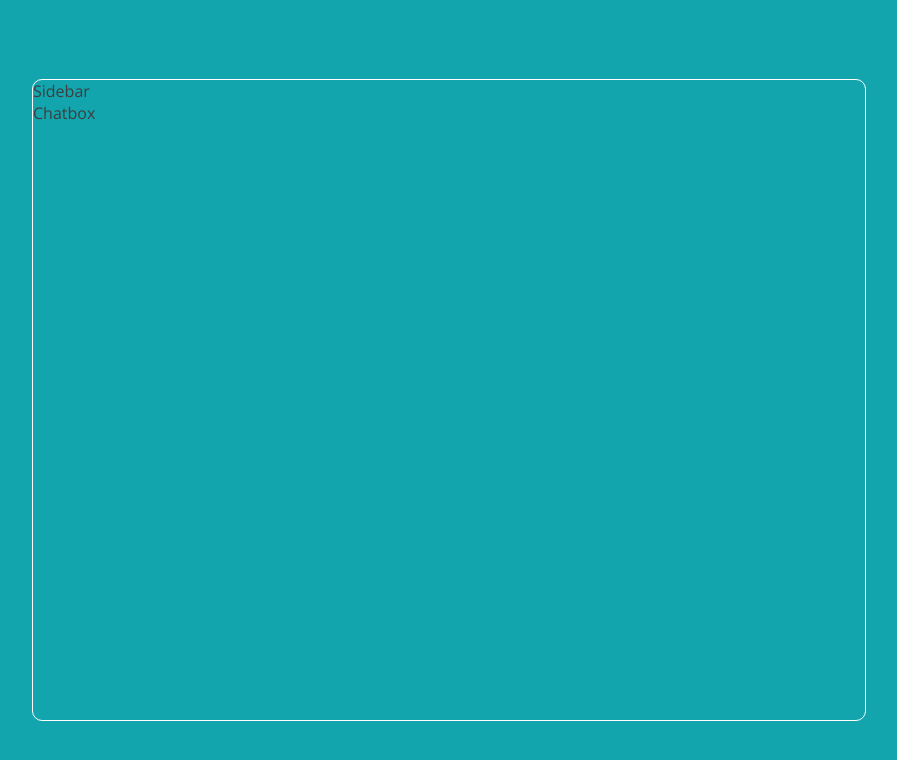
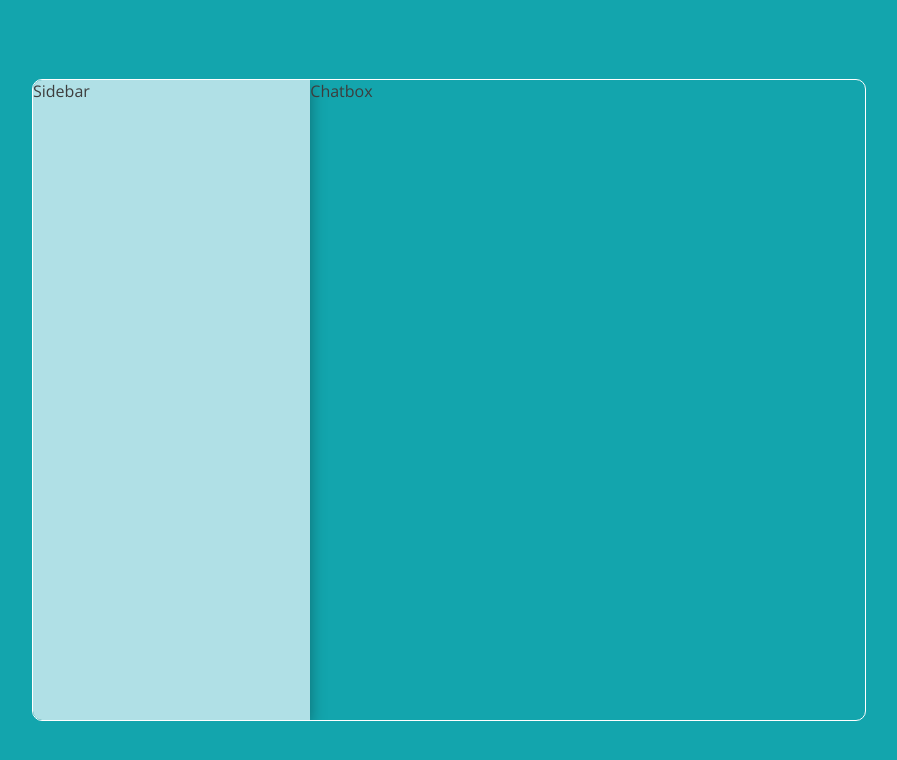
Before and after one commit to LSS-commits/yuyu_chat_app, a React (Create React App) app: page / in a window 1280 px wide. Shown: the top 760 px of the page, without its empty margins (191-1088 px from the left). Built offline with nearby package versions, Linux system fonts and the light colour scheme.

Commit message:
chatbox and sidebar

```diff
--- a/src/components/Chatbox.jsx
+++ b/src/components/Chatbox.jsx
@@ -2,7 +2,7 @@ import React from 'react';
 
 const Chatbox = () => {
   return (
-    <div>Chatbox</div>
+    <div className='chatbox'>Chatbox</div>
   );
 }
 
--- a/src/components/Sidebar.jsx
+++ b/src/components/Sidebar.jsx
@@ -2,7 +2,7 @@ import React from 'react';
 
 const Sidebar = () => {
   return (
-    <div>Sidebar</div>
+    <div className='sidebar'>Sidebar</div>
   );
 }
 
--- a/src/styles.scss
+++ b/src/styles.scss
@@ -12,12 +12,12 @@ $darkGrey: #3D3D3D;
 $boxShadow: rgba(0, 0, 0, 0.35) 0px 5px 15px;
 
 // mixins
-@mixin elementLayout(){
+@mixin elementLayout() {
     display: flex;
     align-items: center
 }
 
-@mixin pageLayout(){
+@mixin pageLayout() {
     background-color: $maximumBlueGreenDark;
     height: 100vh;
     @include elementLayout();
@@ -25,13 +25,15 @@ $boxShadow: rgba(0, 0, 0, 0.35) 0px 5px 15px;
 }
 
 
-html, body{
+html,
+body {
     color: $darkGrey
 }
 
 // forms
 .formContainer {
     @include pageLayout();
+
     .formWrapper {
         background-color: $white;
         box-shadow: $boxShadow;
@@ -40,46 +42,56 @@ html, body{
         @include elementLayout();
         flex-direction: column;
         gap: 10px;
+
         // TODO: define width and height
         .logo {
             height: 100px;
             border-radius: 10px
         }
+
         .title {
             font-size: 24px;
             font-weight: 700
         }
+
         form {
             display: flex;
             flex-direction: column;
             gap: 15px;
-            input{
+
+            input {
                 padding: 15px;
                 border: none;
                 width: 250px;
                 border-bottom: 1px solid $powderBlue;
+
                 &::placeholder {
                     opacity: .4
                 }
             }
+
             .avatarInput {
                 display: none
             }
-            label{
+
+            label {
                 @include elementLayout();
                 gap: 10px;
                 color: $maximumBlueGreenDark;
                 font-size: 12px;
                 cursor: pointer;
+
                 img {
                     width: 32px
                 }
             }
+
             .checkPassword {
                 display: flex;
                 gap: 5px;
                 margin-bottom: 10px;
-                input[type="checkbox"]{
+
+                input[type="checkbox"] {
                     width: inherit;
                     padding: 0;
                     -webkit-appearance: none;
@@ -93,11 +105,13 @@ html, body{
                     border-radius: 3px;
                     cursor: pointer
                 }
-                input[type="checkbox"]:checked{
+
+                input[type="checkbox"]:checked {
                     background: $maximumBlueGreenDark;
                 }
+
                 // check icon
-                input[type="checkbox"]:after{
+                input[type="checkbox"]:after {
                     content: ' ';
                     position: relative;
                     left: 35%;
@@ -109,13 +123,16 @@ html, body{
                     transform: rotate(50deg);
                     display: none
                 }
-                input[type="checkbox"]:checked:after{
+
+                input[type="checkbox"]:checked:after {
                     display: block
                 }
-                label{
+
+                label {
                     color: $darkGrey
                 }
             }
+
             button {
                 background-color: $maximumBlueGreenDark;
                 color: $white;
@@ -126,6 +143,7 @@ html, body{
                 cursor: pointer
             }
         }
+
         p {
             font-size: 12px;
             margin-top: 10px
@@ -142,5 +160,19 @@ html, body{
         border-radius: 10px;
         width: 65%;
         height: 80%;
+        display: flex;
+        // prevent sidebar's bg from overflowing border (radius)
+        overflow: hidden;
+
+        // chatbox = twice as big as sidebar
+        .sidebar {
+            flex: 1;
+            background-color: powderblue;
+            box-shadow: $boxShadow;
+        }
+
+        .chatbox {
+            flex: 2;
         }
     }
+}
```
Lines whose indentation alone changed are shown as unchanged.
